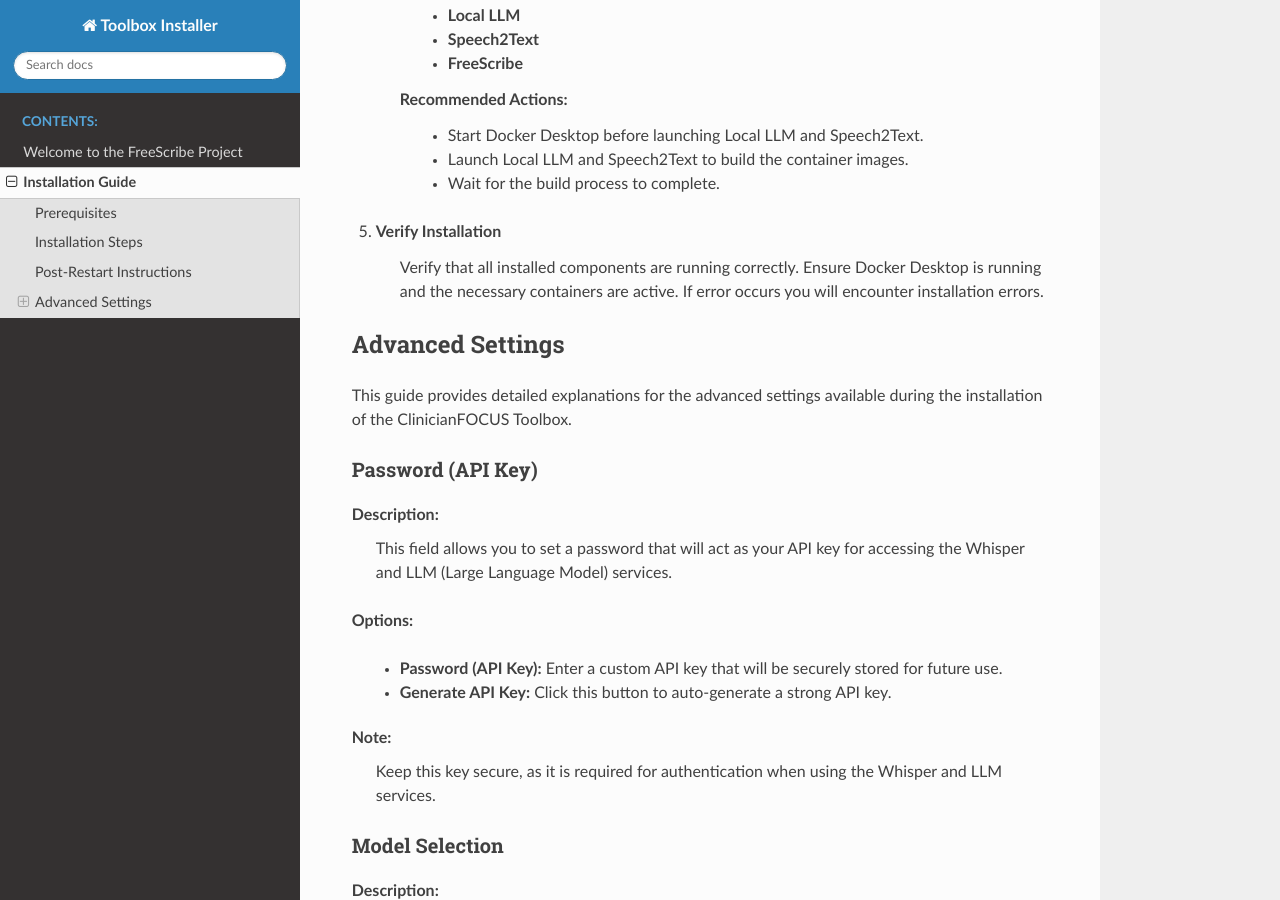
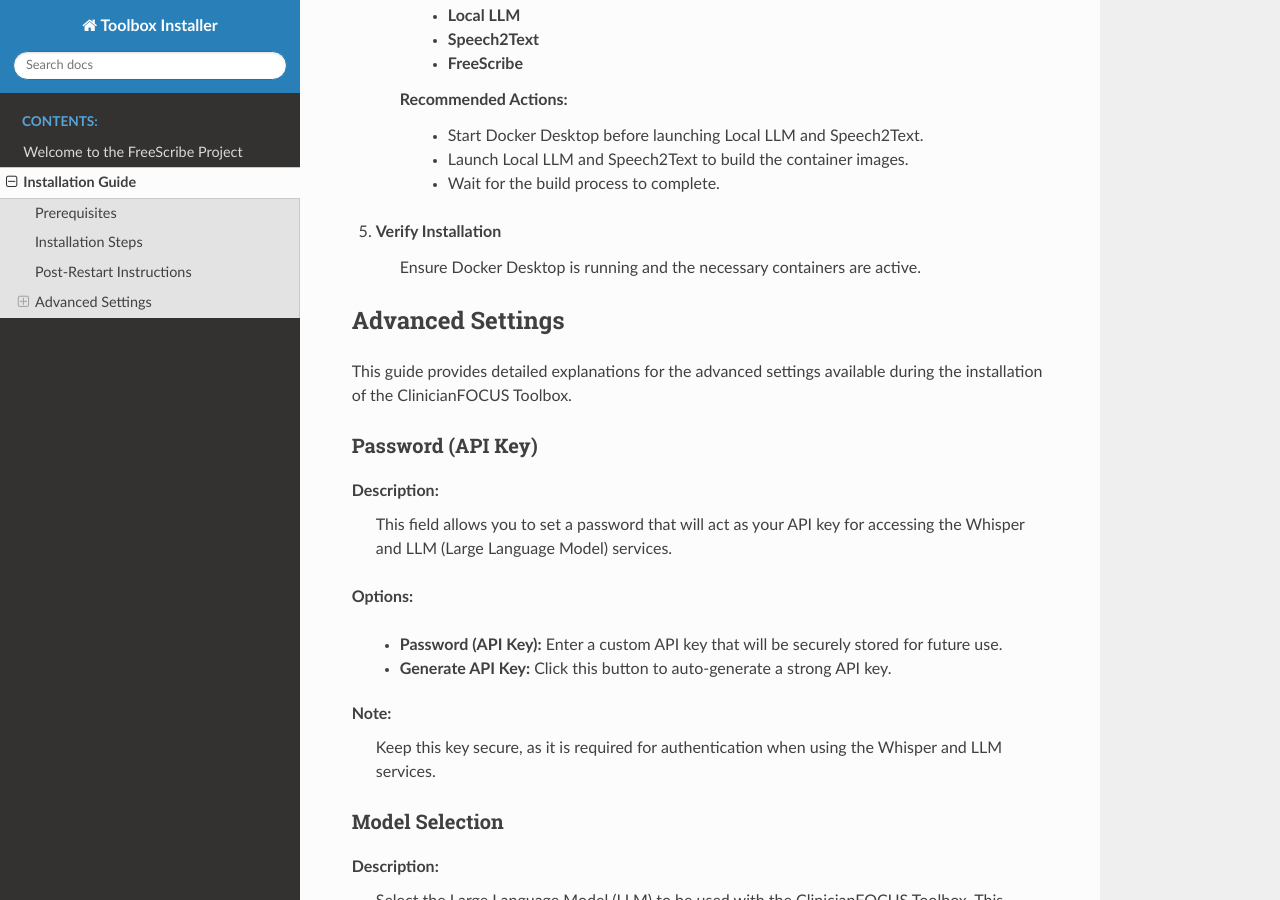
Before and after one commit to ClinicianFOCUS/clinicianfocus-installer, a Sphinx documentation site: the page built from docs/how_to_install.rst, in a window 1280 px wide and 900 px high, scrolled down 2464 px. Built offline with Sphinx 7.4.7 and the Read the Docs theme 3.1.0, drawn with Linux system fonts in a browser that asks for light colours.

Commit message:
Reworded verification step

```diff
--- a/docs/how_to_install.rst
+++ b/docs/how_to_install.rst
@@ -107,7 +107,7 @@
 
 5. **Verify Installation**
 
-      Verify that all installed components are running correctly. Ensure Docker Desktop is running and the necessary containers are active. If error occurs you will encounter installation errors.
+    Ensure Docker Desktop is running and the necessary containers are active.
 
 Advanced Settings
 -----------------
```
